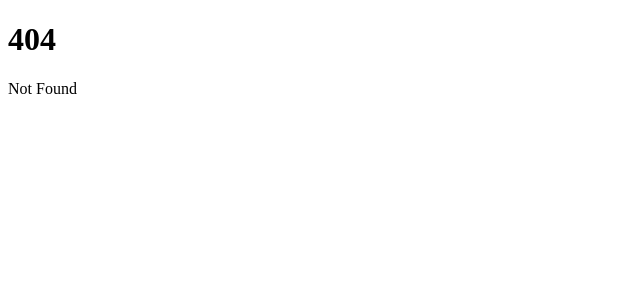
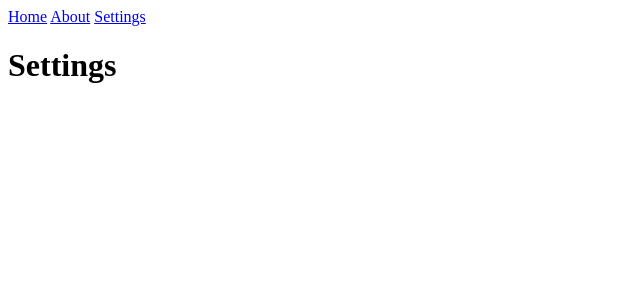
Before and after one commit to singll/VulnManageWeb, a SvelteKit app: page /settings in a window 1280 px wide. Before the commit this address had no page. Shown: the top 300 px of the page, without its empty margins (0-640 px from the left). Built offline with nearby package versions, Linux system fonts and the light colour scheme.

Commit message:
init router

```diff
--- /dev/null
+++ b/src/routes/+layout.svelte
@@ -0,0 +1,7 @@
+<nav>
+    <a href="/">Home</a>
+    <a href="/about">About</a>
+    <a href="/settings">Settings</a>
+  </nav>
+
+  <slot></slot>
--- a/src/routes/+page.svelte
+++ b/src/routes/+page.svelte
@@ -1,2 +1 @@
-<h1>Welcome to SvelteKit</h1>
-<p>Visit <a href="https://kit.svelte.dev">kit.svelte.dev</a> to read the documentation</p>
+<h1>Home</h1>
--- /dev/null
+++ b/src/routes/about/+page.svelte
@@ -0,0 +1 @@
+<h1>About</h1>
--- /dev/null
+++ b/src/routes/settings/+page.svelte
@@ -0,0 +1 @@
+<h1>Settings</h1>
```
